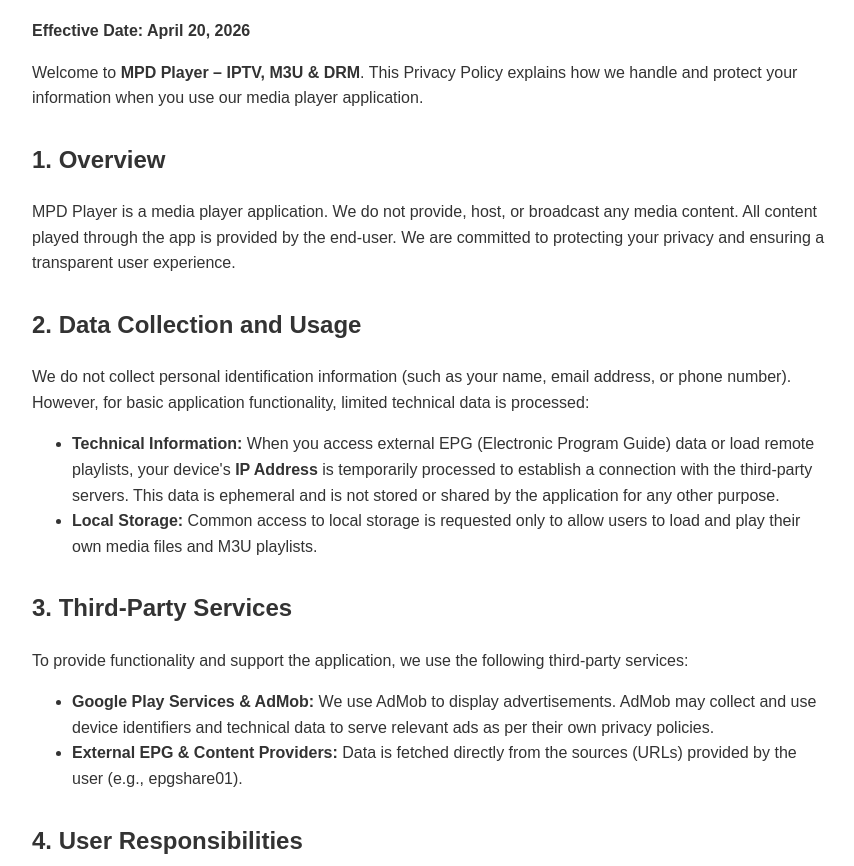
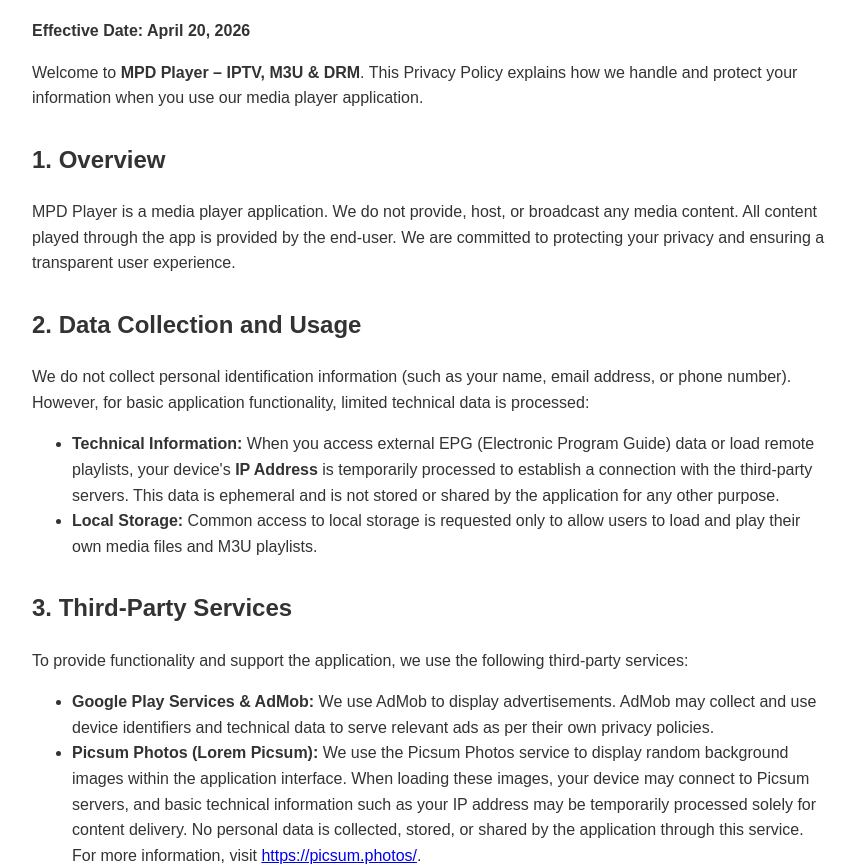
Before and after one commit to feryinternet/privacy-policy-mpd, a plain HTML site: page index.html in a window 1280 px wide. Shown: the part 108-974 px from the top of the page, without its empty margins (208-1062 px from the left). Drawn offline with Linux system fonts and the light colour scheme.

Commit message:
Update index.html

```diff
--- a/index.html
+++ b/index.html
@@ -32,6 +32,7 @@
 <p>To provide functionality and support the application, we use the following third-party services:</p>
 <ul>
     <li><strong>Google Play Services & AdMob:</strong> We use AdMob to display advertisements. AdMob may collect and use device identifiers and technical data to serve relevant ads as per their own privacy policies.</li>
+    <li><strong>Picsum Photos (Lorem Picsum):</strong> We use the Picsum Photos service to display random background images within the application interface. When loading these images, your device may connect to Picsum servers, and basic technical information such as your IP address may be temporarily processed solely for content delivery. No personal data is collected, stored, or shared by the application through this service. For more information, visit <a href="https://picsum.photos/" target="_blank">https://picsum.photos/</a>.</li>
     <li><strong>External EPG & Content Providers:</strong> Data is fetched directly from the sources (URLs) provided by the user (e.g., epgshare01).</li>
 </ul>
 
```
